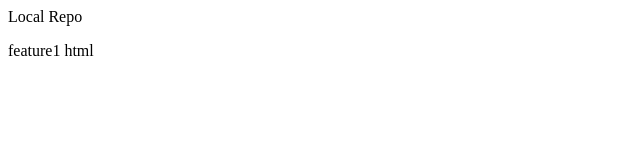
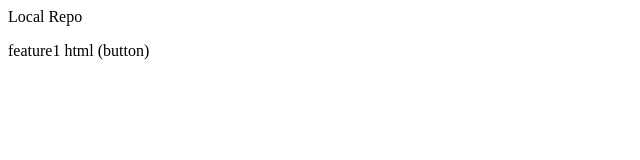
Before and after one commit to rbg2525/LocalRepo, a plain HTML site: page index.html in a window 1280 px wide. Shown: the full height of the page, 0-640 px from the left. Drawn offline with Linux system fonts and the light colour scheme.

```diff
--- a/index.html
+++ b/index.html
@@ -1,2 +1,2 @@
 <p>Local Repo</p>
-<p>feature1 html</p>
+<p>feature1 html (button)</p>
```
